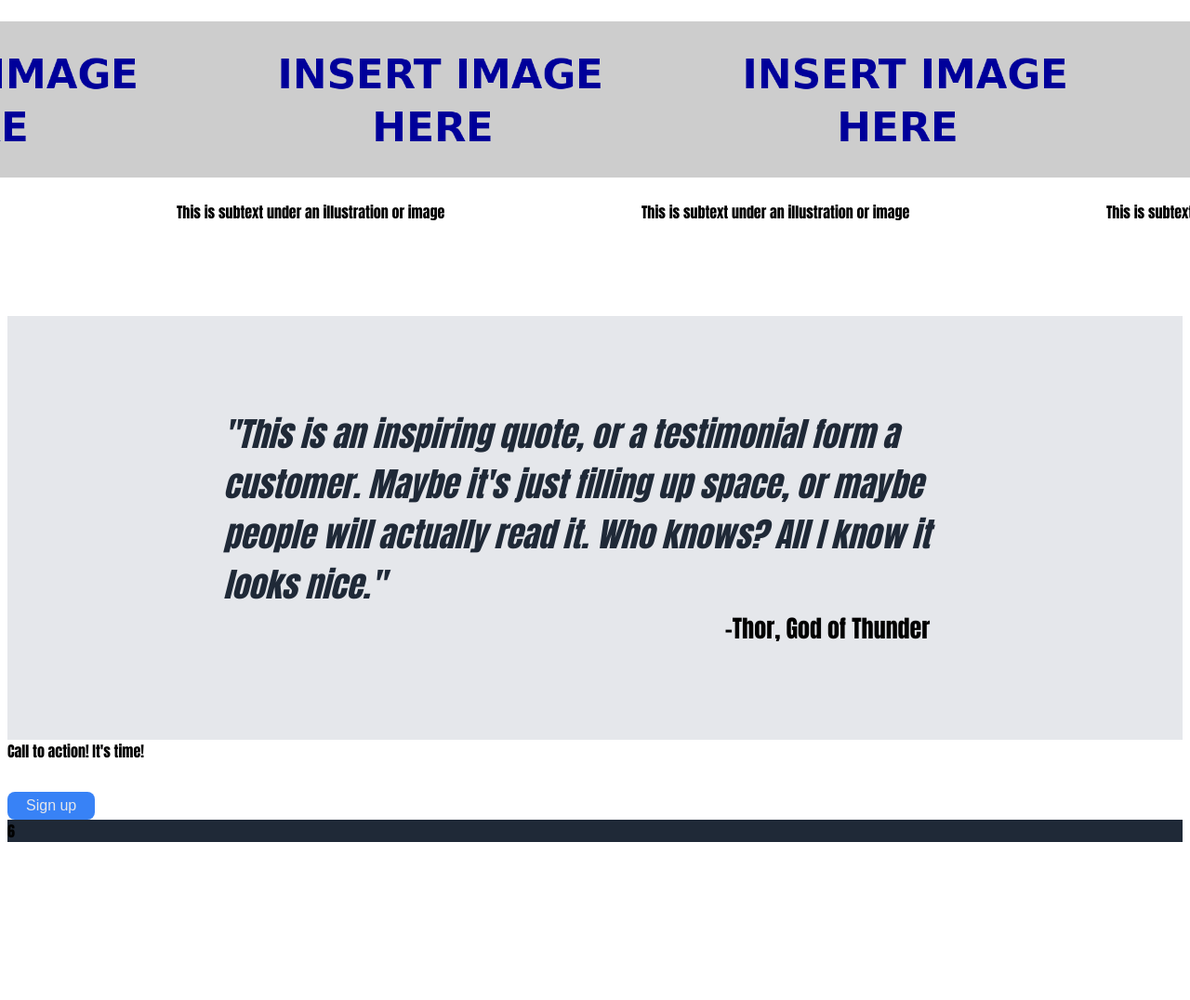
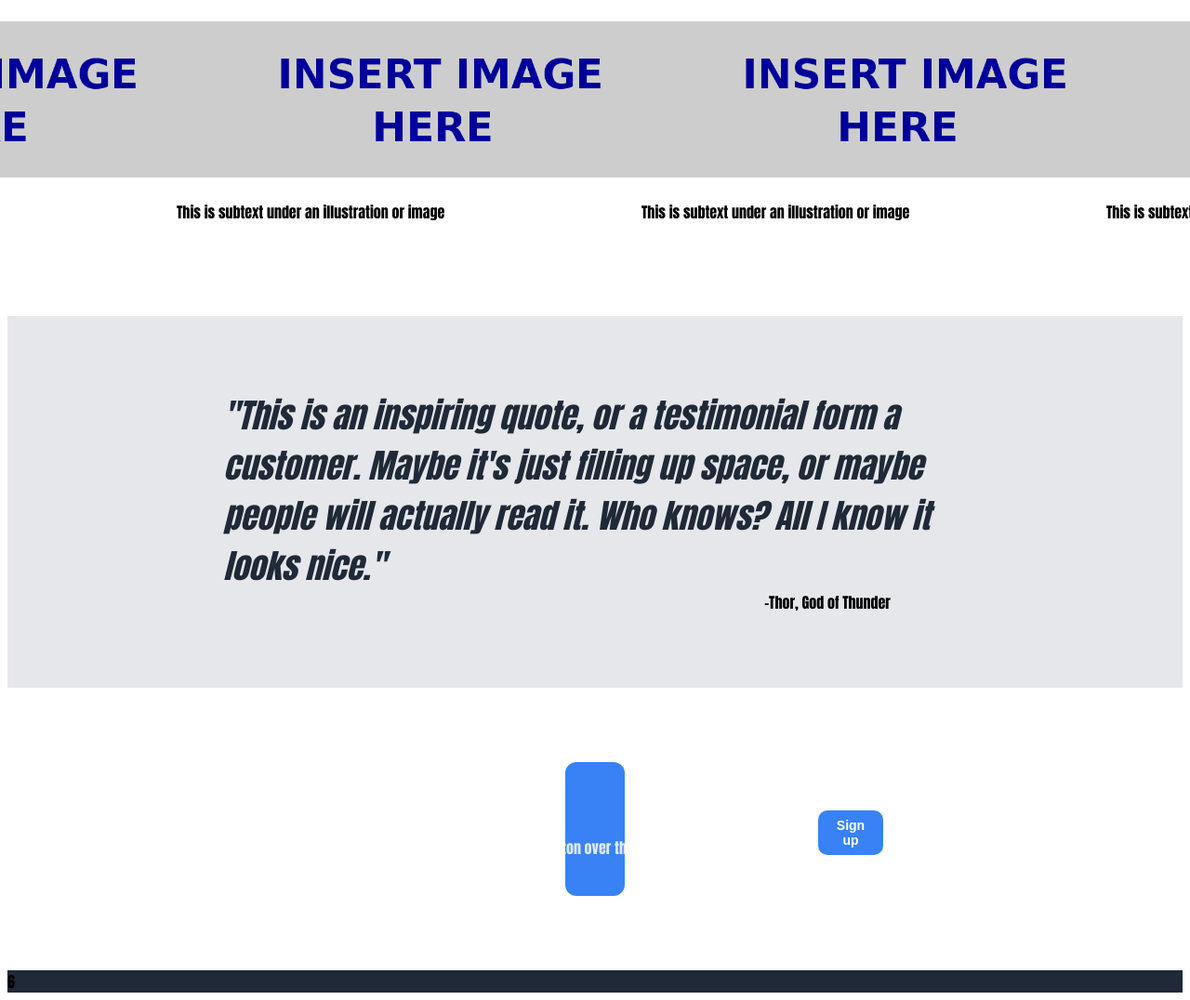
Before and after one commit to Micky-I/Landing-Page, a plain HTML site: page index.html in a window 1280 px wide. Shown: the part 594-1670 px from the top of the page at 93% size. Before the commit the page ends 1508 px from the top, so only its background shows below. Drawn offline with Linux system fonts and the light colour scheme.

Commit message:
add stlye to the html of the call to action section and sytle to the sign up button

```diff
--- a/styles.css
+++ b/styles.css
@@ -118,7 +118,7 @@ margin-top: 60px;
     align-items: center;
     flex-direction: column;
     background-color: #e5e7eb;
-    padding: 100px;
+    padding: 80px;
 
 }
 
@@ -130,11 +130,40 @@ margin-top: 60px;
 }
 
 .ref {
-    font-size: 26px;
     font-weight: bold;
     margin-left: 500px;
 }
 
+.bot {display: flex;
+justify-content: center;
+align-items: center;
+background-color: #3882f6;
+padding: 40px 20px;
+margin: 80px 600px;
+border-radius: 12px;
+gap: 150px;
+}
+
+.small {display: flex;
+flex-direction: column;}
+
+.action {
+    font-size: 26px ;
+    font-weight: bold;
+    color: white;
+    margin-left: 0;
+}
+
+#button2 {
+    border-radius: 12px;
+    color: rgb(255, 255, 255);
+    border: 2px solid white;
+    padding: 8px 20px;
+    font-size: 14px;
+    font-weight: bold;
+
+
+}
 
 ul {  list-style-type: none;}
 
```
